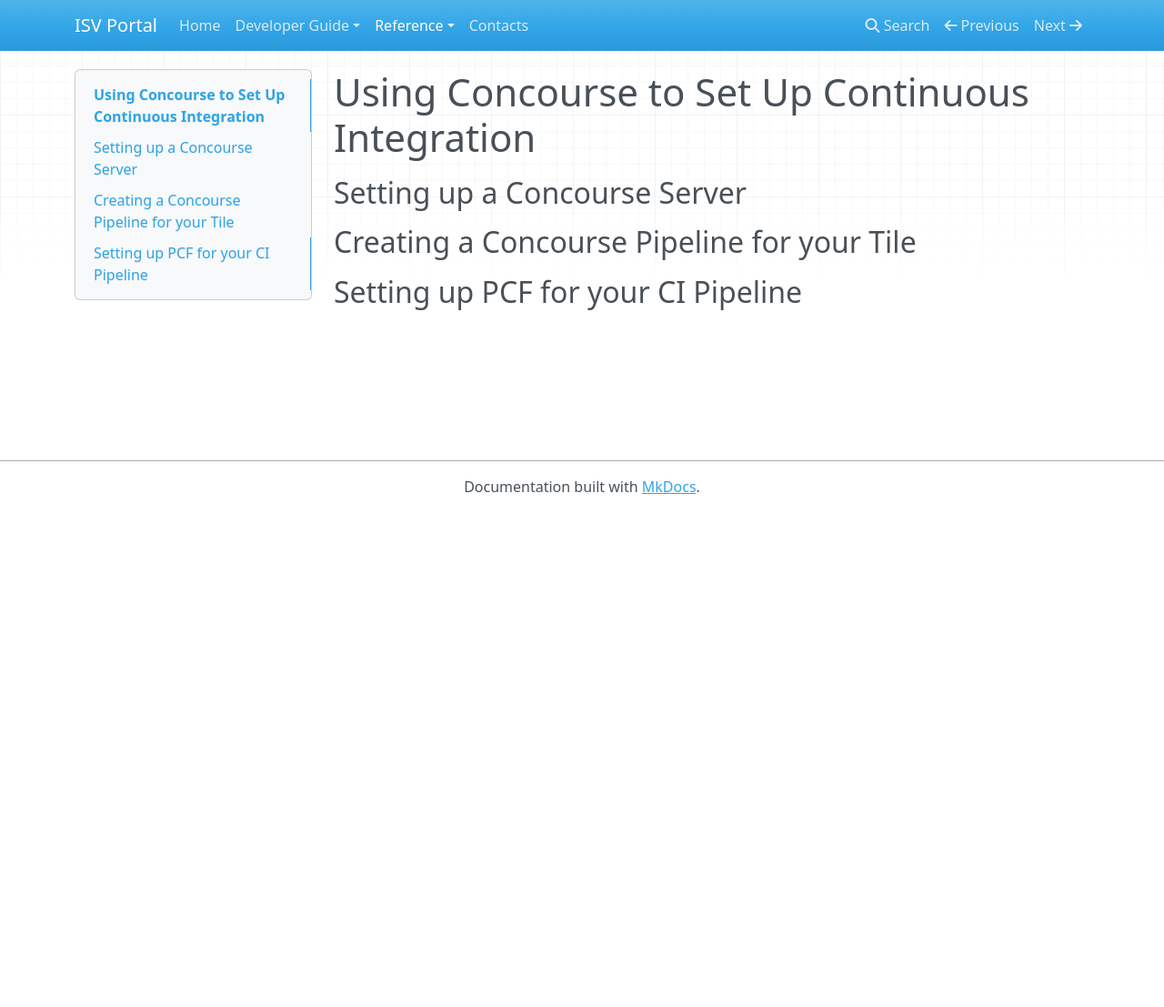
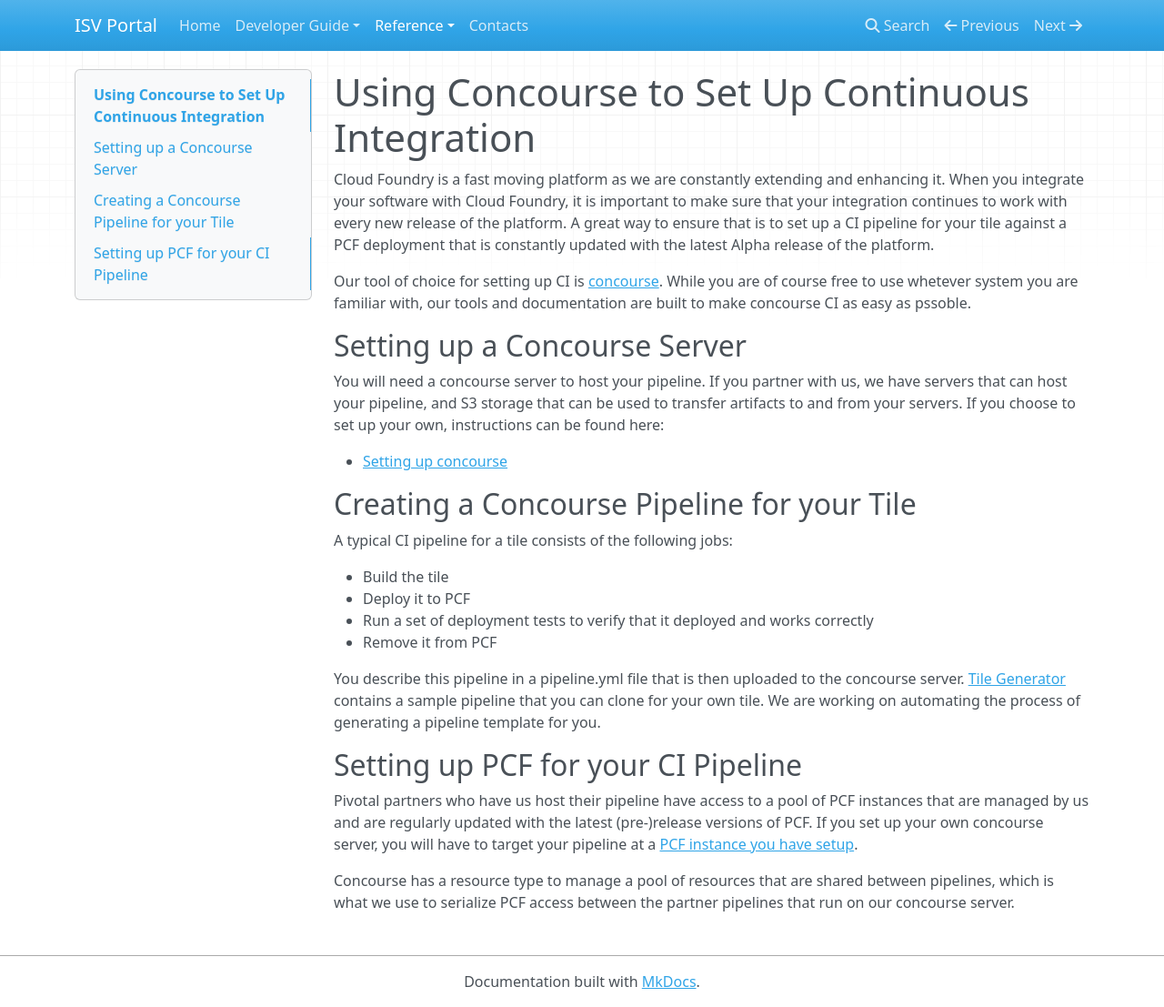
Before and after one commit to vmware-archive/isv-portal, an MkDocs documentation site: the page built from docs/concourse.md, in a window 1280 px wide and 1107 px high. Shown: the whole window at 91% size. Built offline with MkDocs 1.6.1, drawn with Linux system fonts in a browser that asks for light colours; nearby versions of some CDN libraries; old or Windows-style settings are respelled for this version of MkDocs.

Commit message:
Added Concourse documentation

```diff
--- a/docs/concourse.md
+++ b/docs/concourse.md
@@ -1,10 +1,50 @@
 # Using Concourse to Set Up Continuous Integration
+
+Cloud Foundry is a fast moving platform as we are constantly extending and
+enhancing it. When you integrate your software with Cloud Foundry, it is
+important to make sure that your integration continues to work with every
+new release of the platform. A great way to ensure that is to set up a CI
+pipeline for your tile against a PCF deployment that is constantly updated
+with the latest Alpha release of the platform.
+
+Our tool of choice for setting up CI is [concourse](http://concourse.ci/).
+While you are of course free to use whetever system you are familiar with,
+our tools and documentation are built to make concourse CI as easy as
+pssoble.
 
 <a name="server"></a>
 ## Setting up a Concourse Server
 
+You will need a concourse server to host your pipeline. If you partner with
+us, we have servers that can host your pipeline, and S3 storage that can be
+used to transfer artifacts to and from your servers. If you choose to set
+up your own, instructions can be found here:
+
+- [Setting up concourse](http://concourse.ci/setting-up.html)
+
 <a name="pipeline"></a>
 ## Creating a Concourse Pipeline for your Tile
 
+A typical CI pipeline for a tile consists of the following jobs:
+
+- Build the tile
+- Deploy it to PCF
+- Run a set of deployment tests to verify that it deployed and works correctly
+- Remove it from PCF
+
+You describe this pipeline in a pipeline.yml file that is then uploaded to the
+concourse server. [Tile Generator](tile-generator.md) contains a sample
+pipeline that you can clone for your own tile. We are working on automating
+the process of generating a pipeline template for you.
+
 <a name="pool"></a>
 ## Setting up PCF for your CI Pipeline
+
+Pivotal partners who have us host their pipeline have access to a pool of PCF
+instances that are managed by us and are regularly updated with the latest
+(pre-)release versions of PCF. If you set up your own concourse server, you
+will have to target your pipeline at a [PCF instance you have setup](setup-pcf.md).
+
+Concourse has a resource type to manage a pool of resources that are shared
+between pipelines, which is what we use to serialize PCF access between the
+partner pipelines that run on our concourse server.
```
